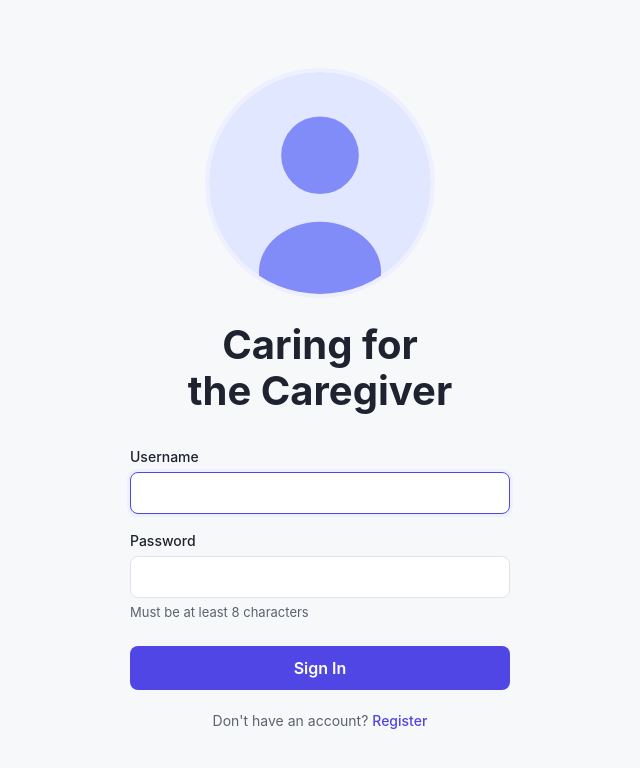
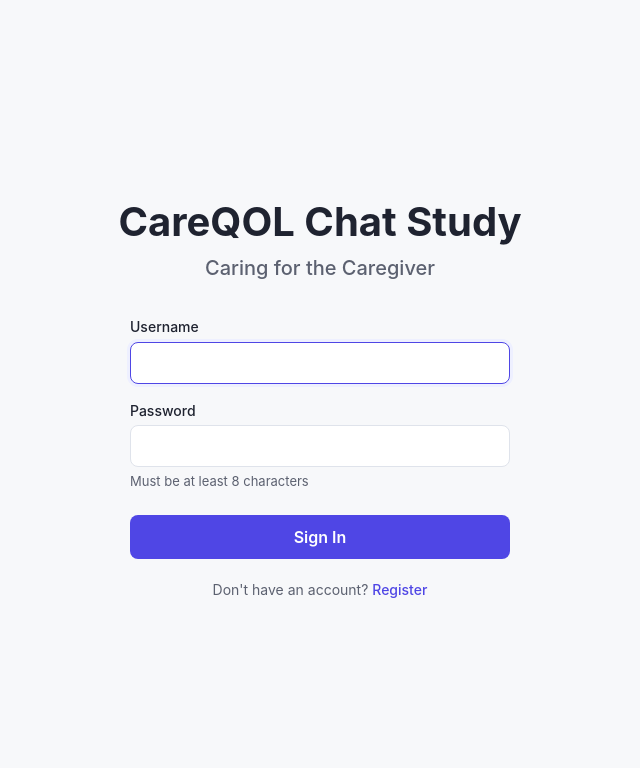
Before and after one commit to justin-consortium/simple-chatbot, a React (Vite) app in the folder client/: page /login in a window 1280 px wide. Shown: the top 768 px of the page, without its empty margins (320-960 px from the left). Built offline with nearby package versions, Linux system fonts and the light colour scheme; no server answers.

Commit message:
ui changes

```diff
--- a/client/index.html
+++ b/client/index.html
@@ -3,7 +3,7 @@
   <head>
     <meta charset="UTF-8" />
     <meta name="viewport" content="width=device-width, initial-scale=1.0" />
-    <title>Companion</title>
+    <title>CareQOL Chat</title>
 </head>
   <body>
     <div id="root"></div>
--- a/client/src/App.css
+++ b/client/src/App.css
@@ -42,16 +42,15 @@ body {
   color: var(--color-text);
   text-align: center;
   line-height: 1.15;
-  margin-bottom: var(--space-8);
+  margin-bottom: var(--space-2);
 }
 
-.login-agent-image {
-  width: 230px;
-  height: 230px;
-  border-radius: var(--radius-pill);
-  object-fit: cover;
-  border: 4px solid var(--color-primary-soft);
-  margin-bottom: var(--space-6);
+.login-hero-subtitle {
+  font-size: clamp(1rem, 3vw, 1.25rem);
+  font-weight: 500;
+  color: var(--color-text-soft);
+  text-align: center;
+  margin-bottom: var(--space-8);
 }
 
 .login-form-section {
--- a/client/src/pages/Login.tsx
+++ b/client/src/pages/Login.tsx
@@ -3,7 +3,6 @@ import type { FormEvent } from 'react';
 import { Link, useNavigate } from 'react-router-dom';
 import type { AxiosError } from 'axios';
 import { useAuth } from '../context/AuthContext';
-import { AGENT_IMAGE, AGENT_NAME } from '../config/agent';
 
 export default function Login() {
   const { login } = useAuth();
@@ -30,9 +29,8 @@ export default function Login() {
 
   return (
     <div className="login-page">
-      <img src={AGENT_IMAGE} alt={AGENT_NAME} className="login-agent-image" />
-
-      <h1 className="login-hero-title">Caring for<br />the Caregiver</h1>
+      <h1 className="login-hero-title">CareQOL Chat Study</h1>
+      <p className="login-hero-subtitle">Caring for the Caregiver</p>
 
       <div className="login-form-section">
         {error && <div className="error-message">{error}</div>}
--- a/client/src/pages/Register.tsx
+++ b/client/src/pages/Register.tsx
@@ -3,12 +3,10 @@ import type { FormEvent } from 'react';
 import { Link, useNavigate } from 'react-router-dom';
 import type { AxiosError } from 'axios';
 import { useAuth } from '../context/AuthContext';
-import { useAgentConfig } from '../hooks/useAgentConfig';
 
 export default function Register() {
   const { register } = useAuth();
   const navigate = useNavigate();
-  const { agentName } = useAgentConfig();
   const [username, setUsername] = useState('');
   const [password, setPassword] = useState('');
   const [error, setError] = useState('');
@@ -32,10 +30,6 @@ export default function Register() {
   return (
     <div className="auth-container">
       <div className="auth-card">
-        <div className="auth-agent">
-          <div className="agent-avatar">{agentName ? agentName[0] : '?'}</div>
-          <span className="agent-name">{agentName || ' '}</span>
-        </div>
         <h2>Create Account</h2>
         {error && <div className="error-message">{error}</div>}
         <form onSubmit={handleSubmit}>
```
